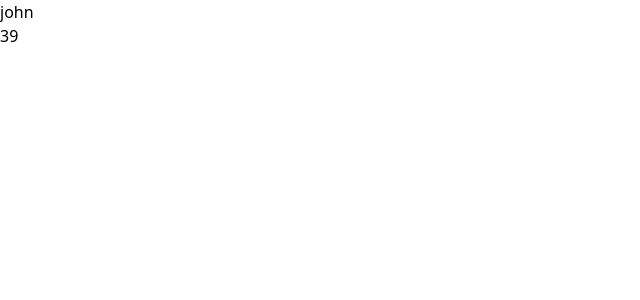
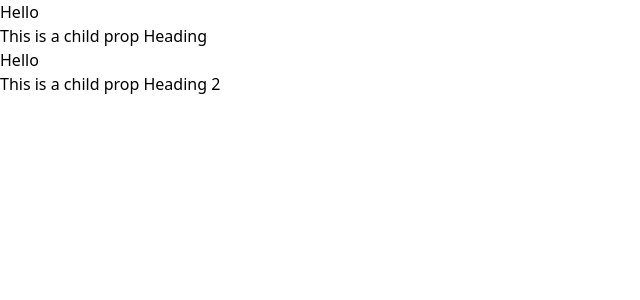
Before and after one commit to Maktoumali/Props-and-props-types-, a React (Vite) app in the folder tailwind-sample/: page / in a window 1280 px wide. Shown: the top 300 px of the page, without its empty margins (0-640 px from the left). Built offline with nearby package versions, Linux system fonts and the light colour scheme.

Commit message:
props children

```diff
--- a/tailwind-sample/src/App.jsx
+++ b/tailwind-sample/src/App.jsx
@@ -12,6 +12,7 @@ import './style.css'
 // import DestructuringProps from './PropsAndTypes/DestructuringProps'
 // import NewPropComponent from './PropsAndTypes/NewPropComponent'
 import DefaultComponent from './PropsAndTypes/DefaultComponent'
+import ChildrenProp from './PropsAndTypes/ChildrenProp'
 
 
 function App() {
@@ -51,8 +52,20 @@ function App() {
 
       {/* <NewPropComponent fname='john doe' age='hello'></NewPropComponent> */}
 
-      <DefaultComponent fname='john'/>
+      {/* <DefaultComponent fname='john'/> */}
 
+
+      <>
+      <ChildrenProp item='Random heading'>
+        <h1>Hello</h1>
+        <p>This is a child prop Heading</p>
+      </ChildrenProp>
+
+      <ChildrenProp item='Random heading'>
+        <h1>Hello</h1>
+        <p>This is a child prop Heading 2</p>
+      </ChildrenProp>
+      </>
 
       </>
     </>
--- /dev/null
+++ b/tailwind-sample/src/PropsAndTypes/ChildrenProp.jsx
@@ -0,0 +1,11 @@
+import React from 'react'
+
+const ChildrenProp = ({children}) => {
+  return (
+    <div>
+        {children}
+    </div>
+  )
+}
+
+export default ChildrenProp
```
